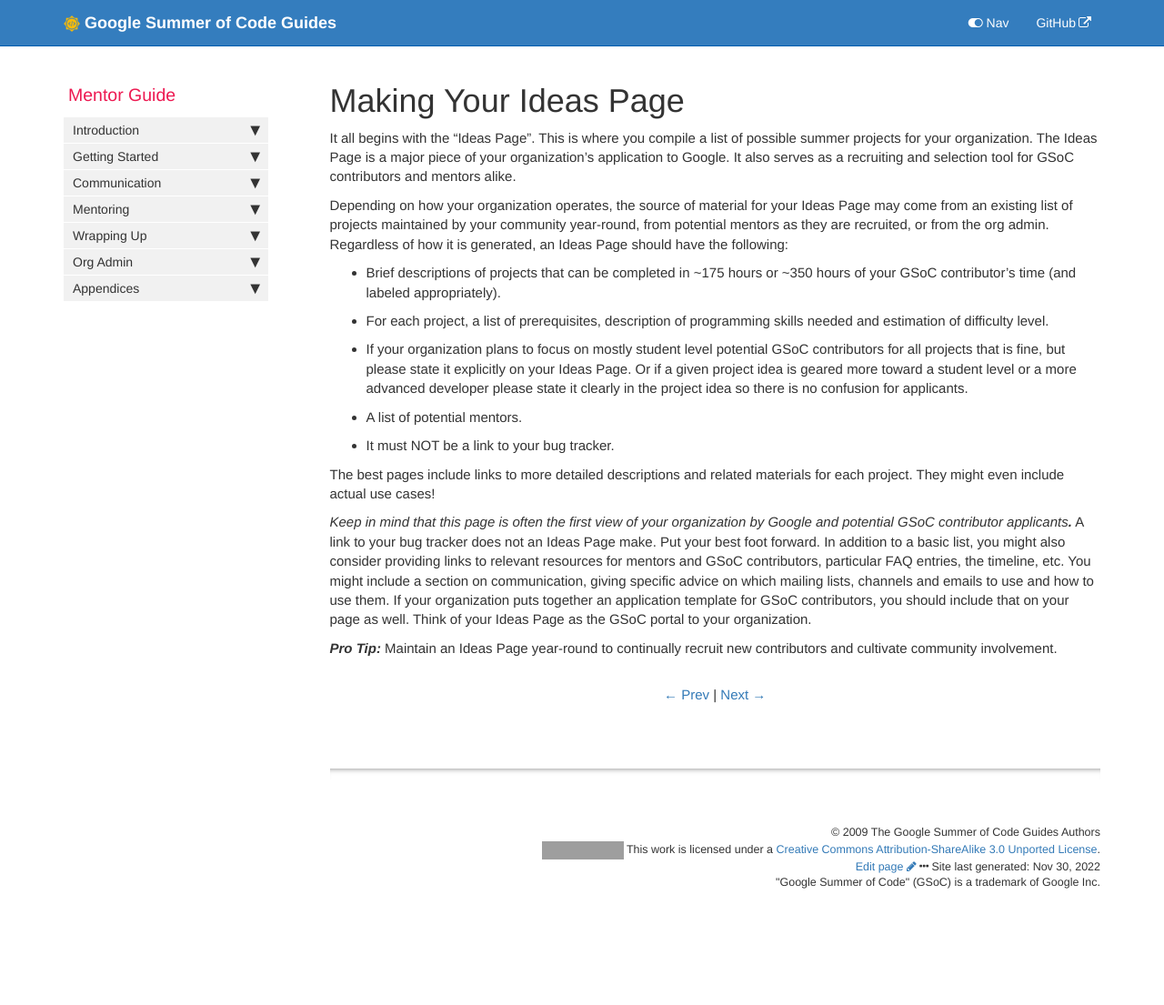
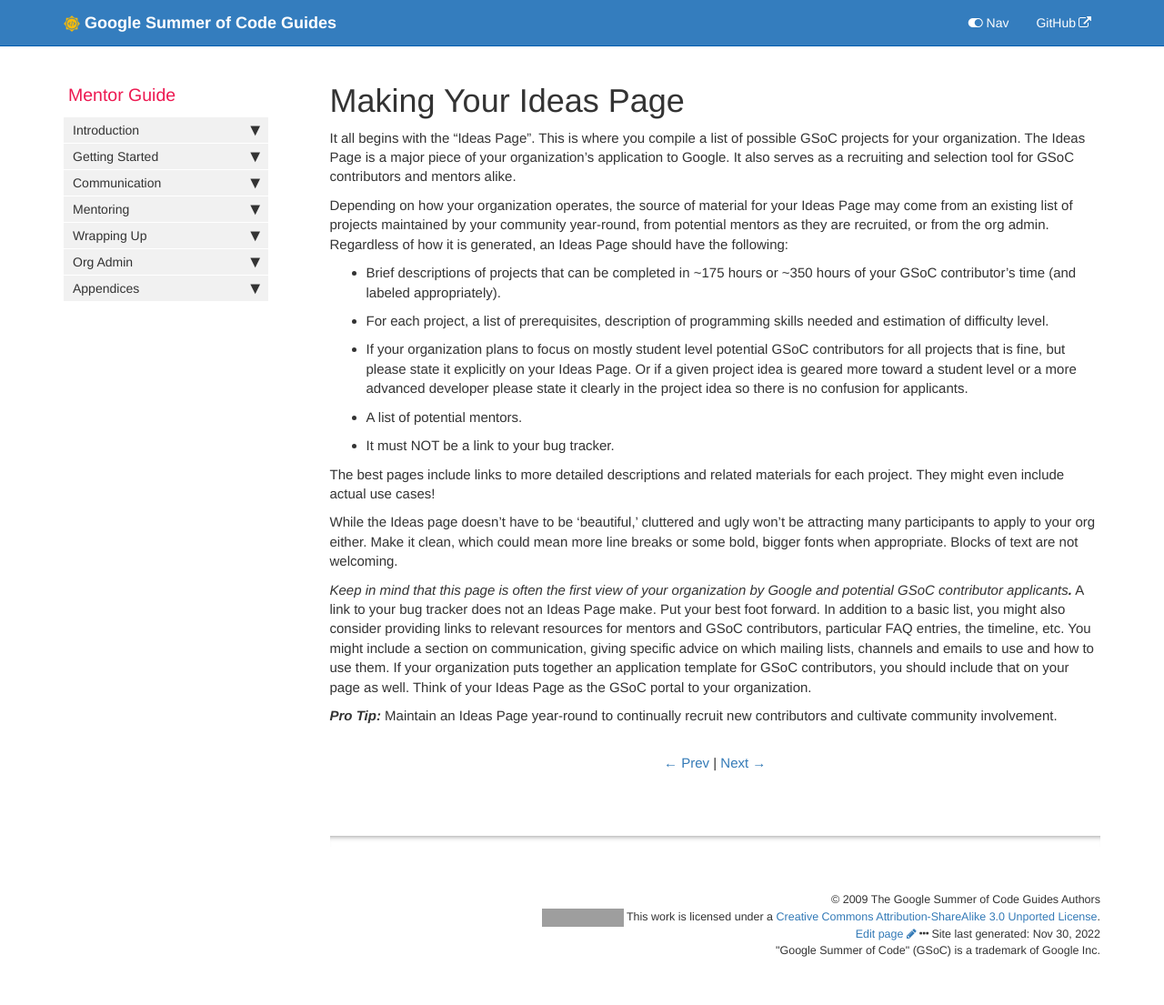
Before and after one commit to google/gsocguides, a Jekyll site: the page built from pages/mentor/18-making_your_ideas_page.md, in a window 1280 px wide. Shown: the whole page at 91% size. Built offline with Jekyll 4.4.1, drawn with Linux system fonts in a browser that asks for light colours; before the commit the page ends 1030 px from its top, so only the background shows below that; grey boxes are pictures that could not be loaded.

Commit message:
Update 18-making_your_ideas_page.md
additional notes for ideas page

```diff
--- a/pages/mentor/18-making_your_ideas_page.md
+++ b/pages/mentor/18-making_your_ideas_page.md
@@ -6,7 +6,7 @@ permalink: mentor/making-your-ideas-page.html
 sidebar: mentor_sidebar
 ---
 
-It all begins with the "Ideas Page". This is where you compile a list of possible summer projects for your organization. The Ideas Page is a major piece of your organization's application to Google. It also serves as a recruiting and selection tool for GSoC contributors and mentors alike.
+It all begins with the "Ideas Page". This is where you compile a list of possible GSoC projects for your organization. The Ideas Page is a major piece of your organization's application to Google. It also serves as a recruiting and selection tool for GSoC contributors and mentors alike.
 
 Depending on how your organization operates, the source of material for your Ideas Page may come from an existing list of projects maintained by your community year-round, from potential mentors as they are recruited, or from the org admin. Regardless of how it is generated, an Ideas Page should have the following:
 
@@ -18,6 +18,8 @@ Depending on how your organization operates, the source of material for your Ide
 
 The best pages include links to more detailed descriptions and related materials for each project. They might even include actual use cases!
 
+While the Ideas page doesn't have to be 'beautiful,' cluttered and ugly won't be attracting many participants to apply to your org either. Make it clean, which could mean more line breaks or some bold, bigger fonts when appropriate. Blocks of text are not welcoming.
+
 *Keep in mind that this page is often the first view of your organization by Google and potential GSoC contributor applicants**.*** A link to your bug tracker does not an Ideas Page make. Put your best foot forward. In addition to a basic list, you might also consider providing links to relevant resources for mentors and GSoC contributors, particular FAQ entries, the timeline, etc. You might include a section on communication, giving specific advice on which mailing lists, channels and emails to use and how to use them. If your organization puts together an application template for GSoC contributors, you should include that on your page as well. Think of your Ideas Page as the GSoC portal to your organization.
 
 ***Pro Tip:*** Maintain an Ideas Page year-round to continually recruit new contributors and cultivate community involvement.
```
